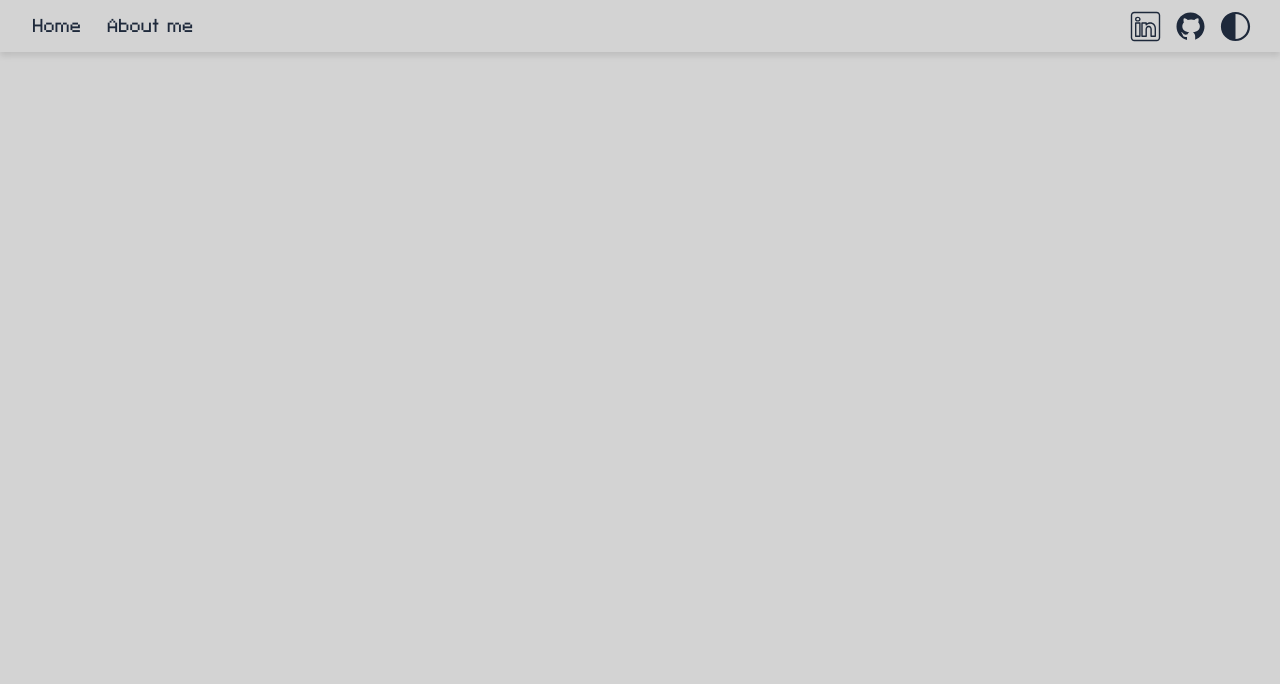
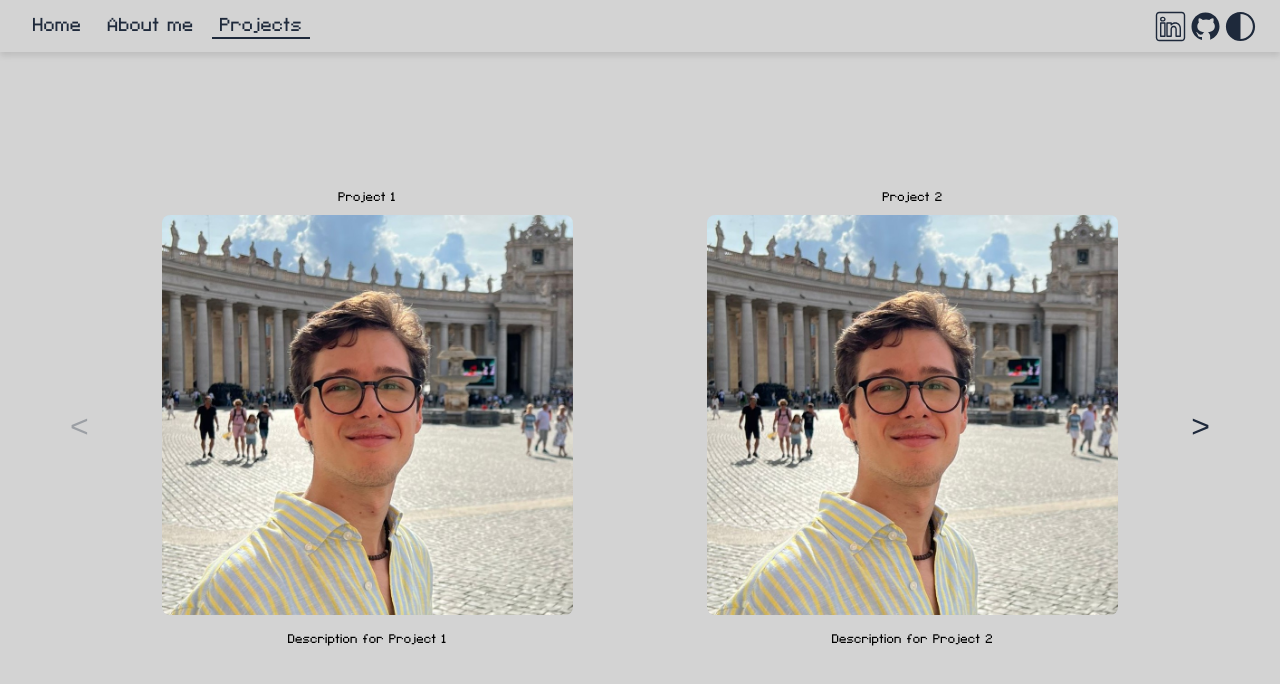
Before and after one commit to pedropds/portfolio-react, a React (Create React App) app: page /projects in a window 1280 px wide. Before the commit this address had no page. Shown: the top 684 px of the page. Built offline with nearby package versions, Linux system fonts and the light colour scheme.

Commit message:
Added projects tab

```diff
--- a/src/App.tsx
+++ b/src/App.tsx
@@ -4,6 +4,7 @@ import { Header } from "./components/header/Header";
 import { AboutMe } from "./components/about-me/AboutMe";
 import { HomePage } from "./components/home-page/HomePage";
 import { Routes, Route } from "react-router-dom";
+import { Projects } from "./components/projects/Projects";
 
 function App() {
   // Get query parameter to set initial theme
@@ -43,6 +44,10 @@ function App() {
             path="/aboutme"
             element={<AboutMe isDarkTheme={isDarkTheme} />}
           />
+          <Route
+            path="/projects"
+            element={<Projects isDarkTheme={isDarkTheme} />}
+          />
         </Routes>
       </div>
     </div>
--- a/src/components/header/Header.css
+++ b/src/components/header/Header.css
@@ -1,3 +1,4 @@
+/* General header styles */
 .header {
   height: 4vh;
   display: flex;
@@ -6,22 +7,54 @@
   position: sticky;
   top: 0;
   background-color: #d3d3d3;
-  transition: background-color 0.5s ease; /* Transition for background color */
+  transition: background-color 0.5s ease;
 }
 
 .header.dark {
   background-color: #1e293b;
 }
 
-.header-element.nav.active {
-  transition: border-bottom 0.5s ease; /* Transition for background color */
+/* Navigation elements */
+.nav {
+  margin: 0 5px;
+  padding: 0 0.5rem;
+  font-size: 1.5rem;
+  color: #1e293b;
+  cursor: pointer;
+  transition: color 0.5s ease;
+  border-bottom: 2px solid transparent;
+}
+
+.nav.dark {
+  color: #d3d3d3;
+}
+
+.nav.active {
   border-bottom: 2px solid #1e293b;
 }
 
-.header-element.nav.dark.active {
+.nav.dark.active {
   border-bottom: 2px solid #d3d3d3;
 }
 
+/* Right and middle header layout */
+.right-header,
+.middle-header {
+  display: flex;
+  align-items: center;
+  padding-right: 2px;
+}
+
+/* Theme toggle button */
+.theme-toggle {
+  transition: transform 0.5s ease;
+}
+
+.theme-toggle.rotated {
+  transform: rotate(180deg);
+}
+
+/* Image container and images */
 .image-container {
   position: relative;
   width: 35px;
@@ -43,50 +76,10 @@
   opacity: 0;
 }
 
-.theme-toggle {
-  transition: transform 0.5s ease;
-}
-
-.rotated {
-  transform: rotate(180deg);
-}
-
-.right-header {
-  display: flex;
-  align-items: center;
-  opacity: 1;
-  padding-right: 2px;
-}
-
-.middle-header {
-  display: flex;
-  align-items: center;
-  opacity: 1;
-}
-
-.header-element {
-  margin: 0 5px;
-  cursor: pointer;
-}
-
-.nav {
-  padding: 0rem 0.5rem;
-  font-size: 1.5rem;
-  color: #1e293b;
-  transition: color 0.5s ease; /* Transition for background color */
-}
-
-.nav.dark {
-  color: #d3d3d3;
-}
-
-a {
-  margin: 0;
-  padding: 0;
-}
-
+/* Links and images */
+a,
 img {
   margin: 0;
   padding: 0;
-  display: block; /* Prevents inline spacing issues */
+  display: block;
 }
--- a/src/components/header/Header.tsx
+++ b/src/components/header/Header.tsx
@@ -47,6 +47,14 @@ export const Header = ({ isDarkTheme, toggleTheme }: HeaderProps) => {
           onClick={() => handleNavigation("/aboutme")}
         >
           About me
+        </div>
+        <div
+          className={`header-element nav ${isDarkTheme ? "dark" : ""} ${
+            location.pathname === "/projects" ? "active" : ""
+          }`}
+          onClick={() => handleNavigation("/projects")}
+        >
+          Projects
         </div>
       </div>
       <div className="right-header">
--- /dev/null
+++ b/src/components/projects/Projects.css
@@ -0,0 +1,33 @@
+.projects-container {
+  display: flex;
+  align-items: center;
+  position: relative;
+  max-width: 90%;
+}
+
+.arrow {
+  background: none;
+  border: none;
+  font-size: 2rem;
+  cursor: pointer;
+  color: #1e293b;
+}
+
+.arrow.dark {
+  color: #d3d3d3;
+}
+
+.arrow:disabled {
+  opacity: 0.3;
+  cursor: not-allowed;
+}
+
+.projects-wrapper {
+  overflow: hidden;
+  width: 100%;
+}
+
+.projects-inner {
+  display: flex;
+  transition: transform 0.3s ease-in-out;
+}
--- /dev/null
+++ b/src/components/projects/Projects.tsx
@@ -0,0 +1,116 @@
+import React, { useState } from "react";
+import "./Projects.css";
+import useLoading from "../../custom-hooks/UseLoading";
+import { LoadingPage } from "../loading-screen/LoadingPage";
+
+import project1Image1 from "../../images/me.jpg";
+import project1Image2 from "../../images/me.jpg";
+import project2Image1 from "../../images/me.jpg";
+import { Dialog } from "./dialog/Dialog";
+import Project from "./project/Project";
+// Add more imports as needed
+
+const projectsData = [
+  {
+    id: 1,
+    title: "Project 1",
+    description: "Description for Project 1",
+    images: [project1Image1, project1Image2],
+  },
+  {
+    id: 2,
+    title: "Project 2",
+    description: "Description for Project 2",
+    images: [project2Image1],
+  },
+  {
+    id: 3,
+    title: "Project 3",
+    description: "Description for Project 3",
+    images: [],
+  },
+  // Add more projects as needed
+];
+
+interface ProjectsProps {
+  isDarkTheme: boolean;
+}
+
+export const Projects = ({ isDarkTheme }: ProjectsProps) => {
+  const [currentIndex, setCurrentIndex] = useState(0);
+  const [dialogOpen, setDialogOpen] = useState(false);
+  const [selectedImages, setSelectedImages] = useState<string[]>([]);
+  const [currentImageIndex, setCurrentImageIndex] = useState(0);
+
+  const isLoading = useLoading(500);
+
+  if (isLoading) {
+    return <LoadingPage isDarkTheme={isDarkTheme}></LoadingPage>;
+  }
+
+  const totalPages = Math.ceil(projectsData.length / 2);
+
+  const handlePrev = () => setCurrentIndex((prev) => Math.max(prev - 1, 0));
+  const handleNext = () =>
+    setCurrentIndex((prev) => Math.min(prev + 1, totalPages - 1));
+
+  const openDialog = (images: string[]) => {
+    if (images.length === 0) return; // No images to display
+    setSelectedImages(images);
+    setCurrentImageIndex(0);
+    setDialogOpen(true);
+  };
+
+  const closeDialog = () => setDialogOpen(false);
+
+  const handleDialogPrev = () =>
+    setCurrentImageIndex((prev) => Math.max(prev - 1, 0));
+
+  const handleDialogNext = () =>
+    setCurrentImageIndex((prev) =>
+      Math.min(prev + 1, selectedImages.length - 1)
+    );
+
+  return (
+    <div className={`projects-container ${isDarkTheme ? "dark" : ""}`}>
+      <button
+        className={`arrow ${isDarkTheme ? "dark" : ""} left-arrow`}
+        onClick={handlePrev}
+        disabled={currentIndex === 0}
+      >
+        &lt;
+      </button>
+      <div className={`projects-wrapper ${isDarkTheme ? "dark" : ""}`}>
+        <div
+          className="projects-inner"
+          style={{ transform: `translateX(-${currentIndex * 100}%)` }}
+        >
+          {projectsData.map((project) => (
+            <Project
+              key={project.id}
+              project={project}
+              isDarkTheme={isDarkTheme}
+              openDialog={openDialog}
+            />
+          ))}
+        </div>
+      </div>
+      <button
+        className={`arrow ${isDarkTheme ? "dark" : ""} right-arrow`}
+        onClick={handleNext}
+        disabled={currentIndex === totalPages - 1}
+      >
+        &gt;
+      </button>
+
+      <Dialog
+        images={selectedImages}
+        currentImageIndex={currentImageIndex}
+        isOpen={dialogOpen}
+        onClose={closeDialog}
+        onPrev={handleDialogPrev}
+        onNext={handleDialogNext}
+      />
+    </div>
+  );
+};
--- /dev/null
+++ b/src/components/projects/dialog/Dialog.css
@@ -0,0 +1,90 @@
+/* Dialog Background */
+.dialog {
+  position: fixed;
+  top: 0;
+  left: 0;
+  width: 100%;
+  height: 100%;
+  background-color: rgba(0, 0, 0, 0.8); /* Semi-transparent dark background */
+  display: flex;
+  justify-content: center;
+  align-items: center;
+  z-index: 1000;
+}
+
+/* Dialog Content */
+.dialog-content {
+  position: relative;
+  background-color: #fff;
+  padding: 20px;
+  border-radius: 8px;
+  max-width: 90%;
+  max-height: 90%;
+  overflow: hidden;
+  display: flex;
+  justify-content: center;
+  align-items: center;
+  flex-direction: column;
+}
+
+/* Dark Theme Support */
+.dialog-content.dark {
+  background-color: #222;
+  color: #fff;
+}
+
+/* Image Styling */
+.dialog-image {
+  max-width: 100%;
+  max-height: 70vh; /* Limit the height to fit within the screen */
+  border-radius: 8px;
+  object-fit: contain;
+}
+
+/* Close Button */
+.dialog-close {
+  position: absolute;
+  top: 10px;
+  right: 10px;
+  background: none;
+  border: none;
+  font-size: 1.5rem;
+  font-weight: bold;
+  color: #000;
+  cursor: pointer;
+}
+
+.dialog-content.dark .dialog-close {
+  color: #fff;
+}
+
+/* Navigation Arrows */
+.dialog-arrow {
+  position: absolute;
+  top: 50%;
+  transform: translateY(-50%);
+  background: none;
+  border: none;
+  font-size: 2rem;
+  color: #000;
+  cursor: pointer;
+  z-index: 10;
+}
+
+.dialog-arrow.left {
+  left: 10px;
+}
+
+.dialog-arrow.right {
+  right: 10px;
+}
+
+.dialog-content.dark .dialog-arrow {
+  color: #fff;
+}
+
+/* Disabled Arrows */
+.dialog-arrow:disabled {
+  opacity: 0.3;
+  cursor: not-allowed;
+}
--- /dev/null
+++ b/src/components/projects/dialog/Dialog.tsx
@@ -0,0 +1,55 @@
+import React from "react";
+import "./Dialog.css";
+
+interface DialogProps {
+  images: string[];
+  currentImageIndex: number;
+  isOpen: boolean;
+  onClose: () => void;
+  onPrev: () => void;
+  onNext: () => void;
+}
+
+export const Dialog = ({
+  images,
+  currentImageIndex,
+  isOpen,
+  onClose,
+  onPrev,
+  onNext,
+}: DialogProps) => {
+  if (!isOpen) return null;
+
+  return (
+    <div className="dialog">
+      <div className="dialog-content">
+        <button className="dialog-close" onClick={onClose}>
+          ×
+        </button>
+        {images.length > 1 && (
+          <>
+            <button
+              className="dialog-arrow left"
+              onClick={onPrev}
+              disabled={currentImageIndex === 0}
+            >
+              &lt;
+            </button>
+            <button
+              className="dialog-arrow right"
+              onClick={onNext}
+              disabled={currentImageIndex === images.length - 1}
+            >
+              &gt;
+            </button>
+          </>
+        )}
+        <img
+          src={images[currentImageIndex]}
+          alt={`Dialog Image ${currentImageIndex + 1}`}
+          className="dialog-image"
+        />
+      </div>
+    </div>
+  );
+};
--- /dev/null
+++ b/src/components/projects/project/Project.css
@@ -0,0 +1,38 @@
+.project {
+  flex: 0 0 50%; /* Show 2 projects per row */
+  padding: 20px;
+  box-sizing: border-box;
+  display: flex;
+  flex-direction: column;
+  align-content: center;
+  flex-wrap: wrap;
+}
+
+.project-title {
+  display: flex;
+  justify-content: center;
+}
+
+.project-thumbnail {
+  max-width: 100%; /* Ensure the image doesn't overflow the container */
+  max-height: 25rem; /* Limit the height */
+  object-fit: cover; /* Keep aspect ratio and fill the available space */
+  border-radius: 8px;
+  margin-top: 10px;
+  cursor: pointer;
+  transition: transform 0.3s ease;
+}
+
+.project-thumbnail:hover {
+  transform: scale(1.05); /* Slight zoom effect on hover */
+}
+
+/* Dark theme styles for thumbnails */
+.project-thumbnail.dark {
+  filter: brightness(0.8); /* Darker tone for dark theme */
+}
+
+.project-description {
+  padding: 1rem 0rem;
+  text-align: center;
+}
--- /dev/null
+++ b/src/components/projects/project/Project.tsx
@@ -0,0 +1,32 @@
+import React from "react";
+import "./Project.css";
+
+interface ProjectProps {
+  project: {
+    id: number;
+    title: string;
+    description: string;
+    images: string[];
+  };
+  isDarkTheme: boolean;
+  openDialog: (images: string[]) => void;
+}
+
+const Project = ({ project, isDarkTheme, openDialog }: ProjectProps) => {
+  return (
+    <div className="project">
+      <span className="project-title">{project.title}</span>
+      {project.images.length > 0 && (
+        <img
+          src={project.images[0]}
+          alt={`${project.title} thumbnail`}
+          className={`project-thumbnail ${isDarkTheme ? "dark" : ""}`}
+          onClick={() => openDialog(project.images)}
+        />
+      )}
+      <span className="project-description">{project.description}</span>
+    </div>
+  );
+};
+
+export default Project;
```
